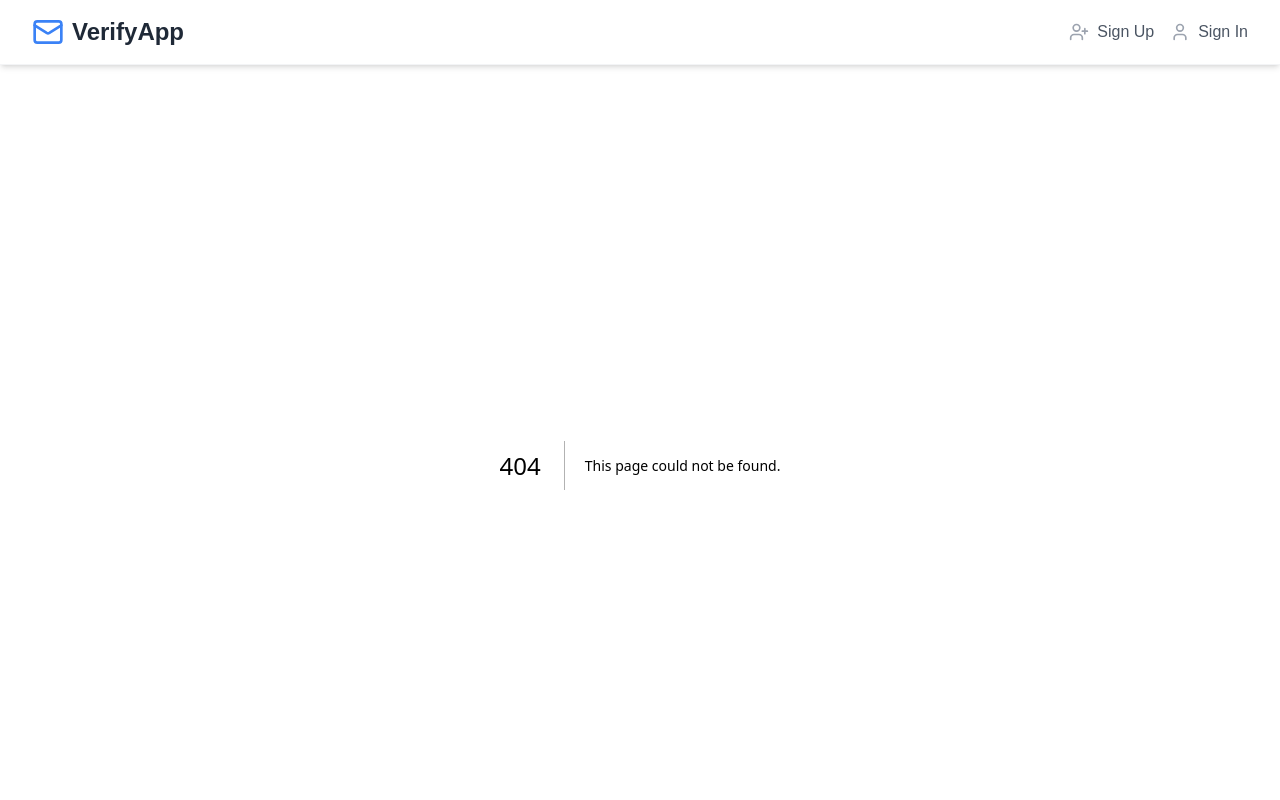
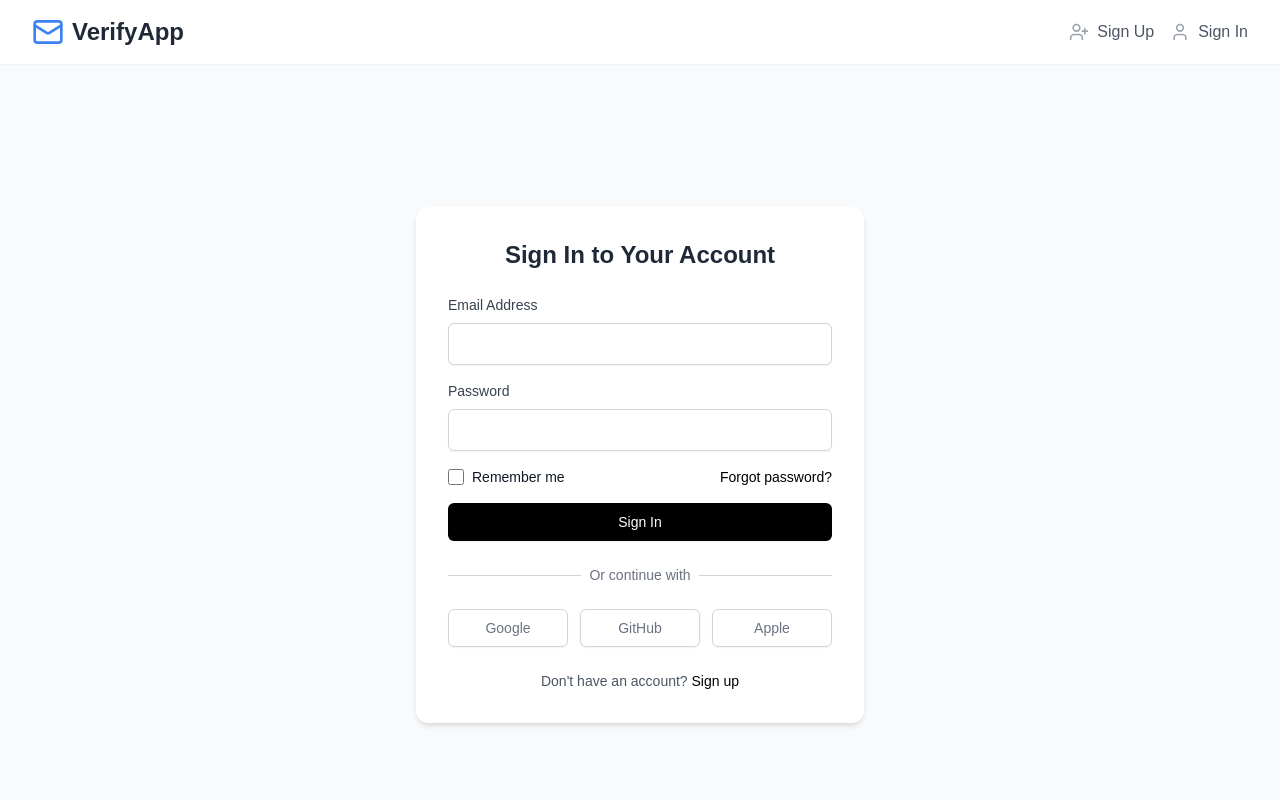
Before and after one commit to Tsubasa-2005/EmailAuthRegister, a Next.js app in the folder frontend/: page /signin in a window 1280 px wide. Before the commit this address had no page. Shown: the top 800 px of the page. Built offline with nearby package versions, Linux system fonts and the light colour scheme.

Commit message:
:sparkles: signin page, adapter

```diff
--- /dev/null
+++ b/frontend/app/signin/page.tsx
@@ -0,0 +1,107 @@
+import Link from "next/link";
+
+export default function SignIn() {
+    return (
+        <div className="min-h-screen flex items-center justify-center bg-gray-50 dark:bg-gray-900 p-4">
+            <div className="w-full max-w-md bg-white dark:bg-gray-800 rounded-xl shadow-md p-8">
+                <h2 className="text-2xl font-bold text-center text-gray-800 dark:text-gray-200 mb-6">
+                    Sign In to Your Account
+                </h2>
+
+                <form className="space-y-4">
+                    <div>
+                        <label htmlFor="email" className="block text-sm font-medium text-gray-700 dark:text-gray-300 mb-2">
+                            Email Address
+                        </label>
+                        <input
+                            type="email"
+                            id="email"
+                            required
+                            className="w-full px-3 py-2 border border-gray-300 dark:border-gray-600 rounded-md shadow-sm focus:outline-none focus:ring-2 focus:ring-black dark:focus:ring-white bg-white dark:bg-gray-700 text-gray-900 dark:text-gray-200"
+                        />
+                    </div>
+
+                    <div>
+                        <label htmlFor="password" className="block text-sm font-medium text-gray-700 dark:text-gray-300 mb-2">
+                            Password
+                        </label>
+                        <input
+                            type="password"
+                            id="password"
+                            required
+                            className="w-full px-3 py-2 border border-gray-300 dark:border-gray-600 rounded-md shadow-sm focus:outline-none focus:ring-2 focus:ring-black dark:focus:ring-white bg-white dark:bg-gray-700 text-gray-900 dark:text-gray-200"
+                        />
+                    </div>
+
+                    <div className="flex items-center justify-between">
+                        <div className="flex items-center">
+                            <input
+                                id="remember-me"
+                                type="checkbox"
+                                className="h-4 w-4 text-black focus:ring-black border-gray-300 rounded dark:border-gray-600 dark:bg-gray-700 dark:focus:ring-white"
+                            />
+                            <label htmlFor="remember-me" className="ml-2 block text-sm text-gray-900 dark:text-gray-300">
+                                Remember me
+                            </label>
+                        </div>
+
+                        <div className="text-sm">
+                            <Link href="/forgot-password" className="font-medium text-black hover:text-gray-700 dark:text-white dark:hover:text-gray-300">
+                                Forgot password?
+                            </Link>
+                        </div>
+                    </div>
+
+                    <div>
+                        <button
+                            type="submit"
+                            className="w-full flex justify-center py-2 px-4 border border-transparent rounded-md shadow-sm text-sm font-medium text-white bg-black dark:bg-white dark:text-black hover:bg-gray-800 dark:hover:bg-gray-200 focus:outline-none focus:ring-2 focus:ring-offset-2 focus:ring-black dark:focus:ring-white"
+                        >
+                            Sign In
+                        </button>
+                    </div>
+                </form>
+
+                <div className="mt-6">
+                    <div className="relative">
+                        <div className="absolute inset-0 flex items-center">
+                            <div className="w-full border-t border-gray-300 dark:border-gray-600"></div>
+                        </div>
+                        <div className="relative flex justify-center text-sm">
+              <span className="px-2 bg-white dark:bg-gray-800 text-gray-500 dark:text-gray-400">
+                Or continue with
+              </span>
+                        </div>
+                    </div>
+
+                    <div className="mt-6 grid grid-cols-3 gap-3">
+                        <button
+                            className="w-full inline-flex justify-center py-2 px-4 border border-gray-300 dark:border-gray-600 rounded-md shadow-sm bg-white dark:bg-gray-800 text-sm font-medium text-gray-500 dark:text-gray-400 hover:bg-gray-50 dark:hover:bg-gray-700"
+                        >
+                            Google
+                        </button>
+                        <button
+                            className="w-full inline-flex justify-center py-2 px-4 border border-gray-300 dark:border-gray-600 rounded-md shadow-sm bg-white dark:bg-gray-800 text-sm font-medium text-gray-500 dark:text-gray-400 hover:bg-gray-50 dark:hover:bg-gray-700"
+                        >
+                            GitHub
+                        </button>
+                        <button
+                            className="w-full inline-flex justify-center py-2 px-4 border border-gray-300 dark:border-gray-600 rounded-md shadow-sm bg-white dark:bg-gray-800 text-sm font-medium text-gray-500 dark:text-gray-400 hover:bg-gray-50 dark:hover:bg-gray-700"
+                        >
+                            Apple
+                        </button>
+                    </div>
+                </div>
+
+                <div className="mt-6 text-center">
+                    <p className="text-sm text-gray-600 dark:text-gray-400">
+                        Don't have an account?{' '}
+                        <Link href="/signup" className="font-medium text-black hover:text-gray-700 dark:text-white dark:hover:text-gray-300">
+                            Sign up
+                        </Link>
+                    </p>
+                </div>
+            </div>
+        </div>
+    );
+}
```
Also changed, not shown: frontend/app/signin/page.adapter.ts (added).
